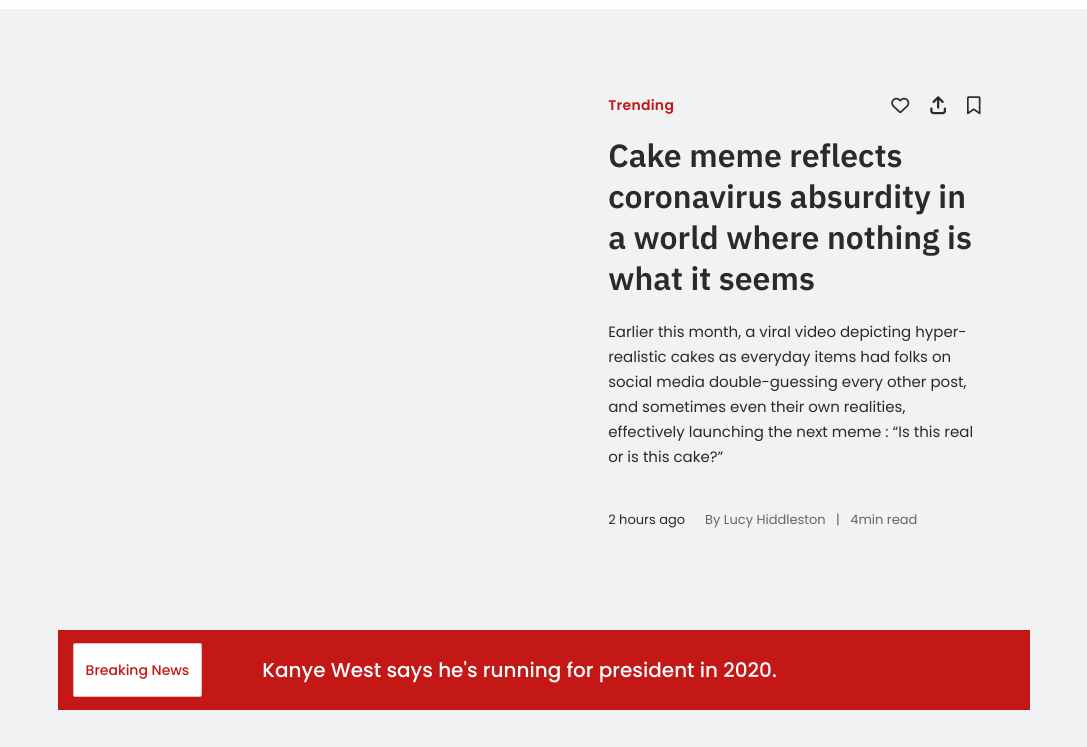
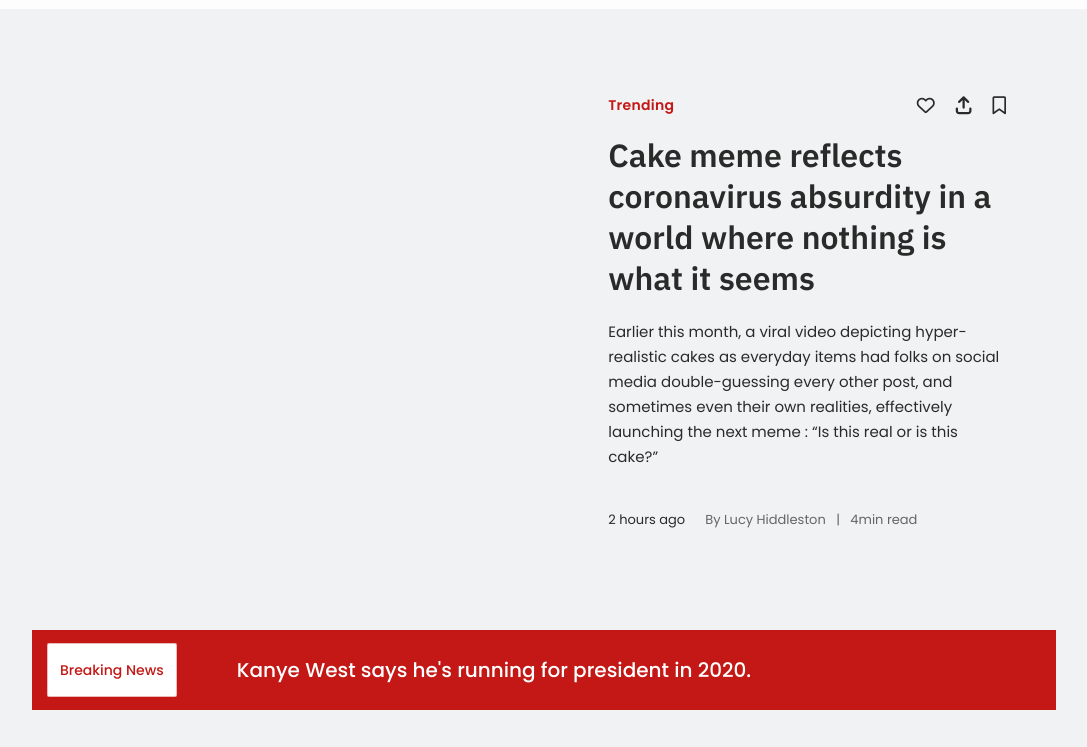
Before and after one commit to ramin-xanif-muslim/nbc-news, a plain HTML site: page index.html in a window 1280 px wide. Shown: the part 71-818 px from the top of the page, without its empty margins (96-1183 px from the left). Drawn offline with Linux system fonts and the light colour scheme.

Commit message:
fixed scrol list

```diff
--- a/assets/css/helpers.css
+++ b/assets/css/helpers.css
@@ -1,5 +1,5 @@
 .pipe {
-    padding: 0 12%;
+    padding: 0 10%;
 }
 .red {
     color: #C31815;
```
